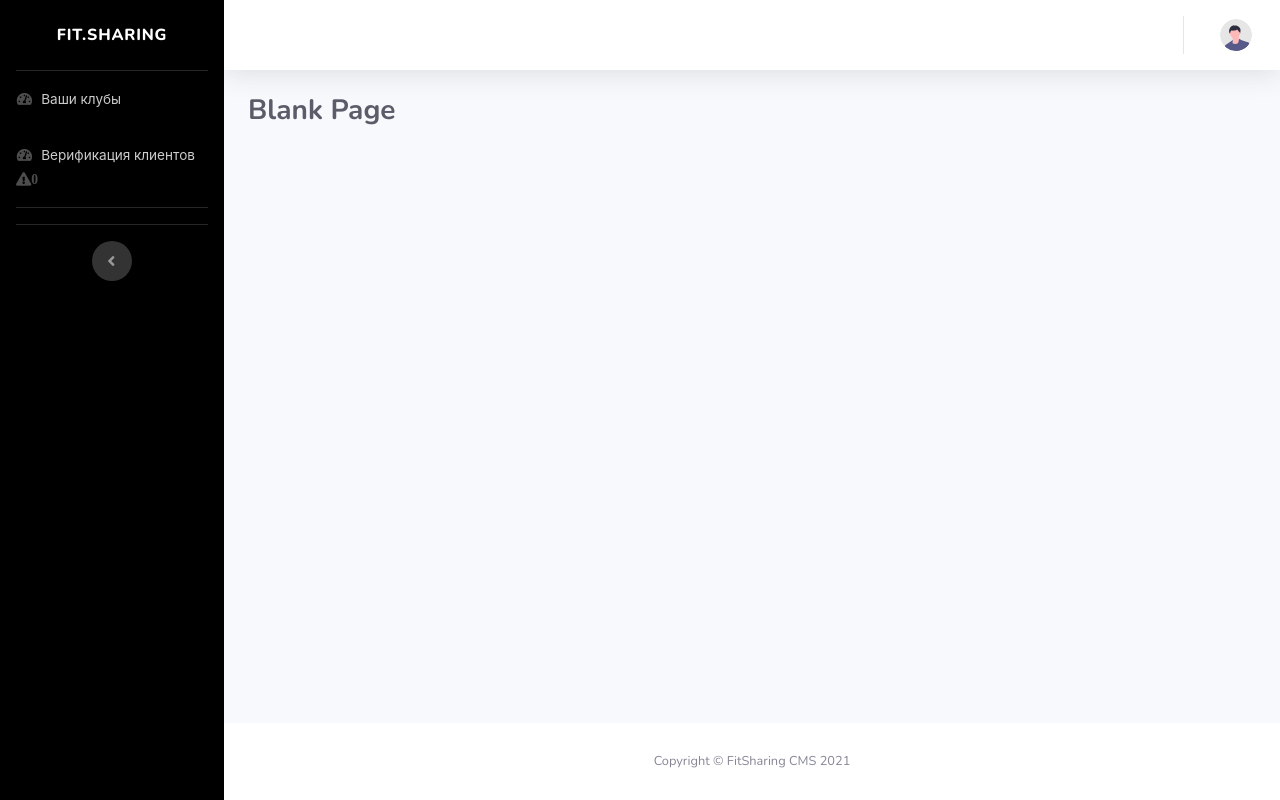
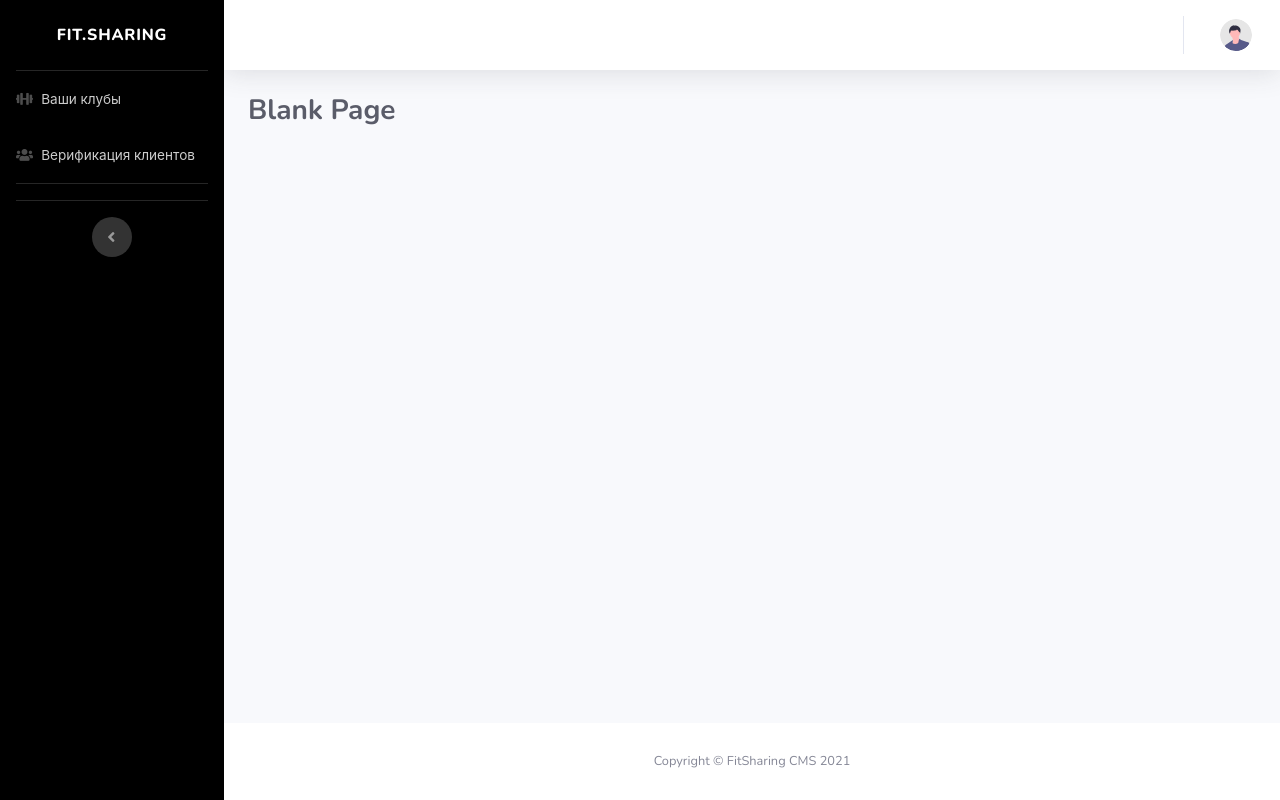
Before and after one commit to infnetdanpro/fitsharing-api, a Flask app: template application/club_admin/templates/club_admin/main.html in a window 1280 px wide. Run offline with Flask 2, Linux system fonts and the light colour scheme; the template is opened without the code that fills it, so the values that code supplies are empty; parts of the project's set-up code (start-up, migrations or seed data) failed here and were passed over; some libraries are stand-ins or nearby versions.

Commit message:
Small fix icons sidebar

```diff
--- a/application/club_admin/templates/club_admin/sidebar.html
+++ b/application/club_admin/templates/club_admin/sidebar.html
@@ -12,14 +12,14 @@
   <!-- Nav Item - Dashboard -->
   <li class="nav-item">
     <a class="nav-link" href="{{ url_for('club_admin.main_view') }}">
-      <i class="fas fa-fw fa-tachometer-alt"></i>
+      <i class="fas fa-dumbbell"></i>
       <span>Ваши клубы</span>
     </a>
   </li>
   <li class="nav-item">
     <a class="nav-link" href="{{ url_for('club_admin.verification_users_list') }}">
-      <i class="fas fa-fw fa-tachometer-alt"></i>
-      <span>Верификация клиентов</span> <i class="fas fa-exclamation-triangle">0</i>
+      <i class="fas fa-users"></i>
+      <span>Верификация клиентов</span>
     </a>
   </li>
 <!--  <li class="nav-item">-->
```
